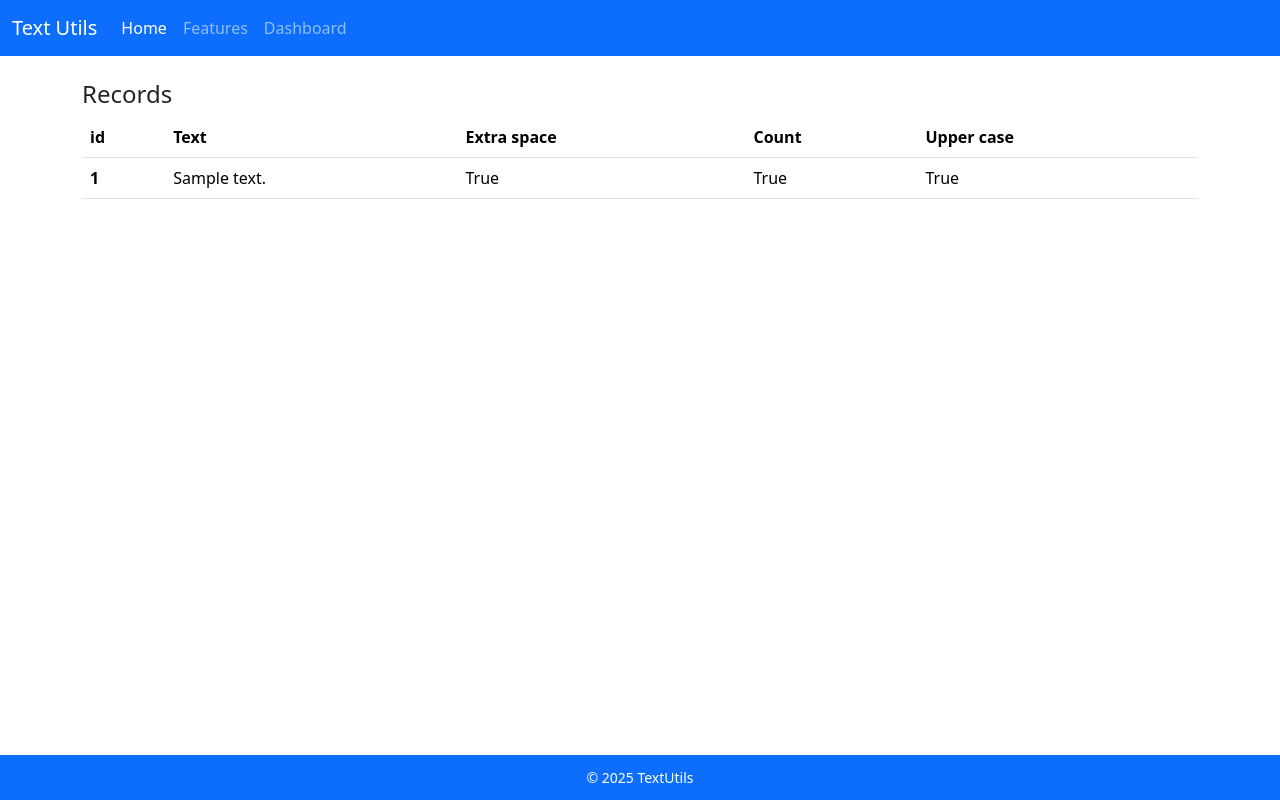
After one commit to praveenkk21/Textutils, a Django app: page /dashboard/ in a window 1280 px wide. The commit adds this page. Run offline with Django 5.2, Linux system fonts and the light colour scheme; tables that the repository leaves empty hold one stand-in row (values such as "Sample post").

Commit message:
with dashboard

```diff
--- a/textutils/templates/base.html
+++ b/textutils/templates/base.html
@@ -17,9 +17,9 @@
           </button>
           <div class="collapse navbar-collapse" id="navbarNavDropdown">
             <ul class="navbar-nav">
-              <li class="nav-item"><a class="nav-link active" href="#">Home</a></li>
+              <li class="nav-item"><a class="nav-link active" href="/">Home</a></li>
               <li class="nav-item"><a class="nav-link" href="#">Features</a></li>
-              <li class="nav-item"><a class="nav-link" href="#">Pricing</a></li>
+              <li class="nav-item"><a class="nav-link" href="/dashboard">Dashboard</a></li>
             </ul>
           </div>
         </div>
--- /dev/null
+++ b/textutils/templates/dashboard.html
@@ -0,0 +1,26 @@
+{% extends "base.html" %}
+{% block  content %}
+ <div class="mt-2 h4">Records</div>
+ <table class="table">
+    <thead>
+      <tr>
+        <th scope="col">id</th>
+        <th scope="col">Text</th>
+        <th scope="col">Extra space</th>
+        <th scope="col">Count</th>
+        <th scope="col">Upper case</th>
+      </tr>
+    </thead>
+    <tbody>
+        {% for record in records%}
+      <tr>
+        <th scope="row">{{ record.id }}</th>
+        <td>{{ record.text }}</td>
+        <td>{{ record.extra_space }}</td>
+        <td>{{ record.count }}</td>
+        <td>{{ record.uppercase }}</td>
+      </tr>
+      {% endfor %}
+    </tbody>
+ </table>
+{% endblock %}
--- /dev/null
+++ b/textutils/textutils/models.py
@@ -0,0 +1,10 @@
+from django.db import models
+
+class textutils(models.Model):
+    text = models.CharField(max_length=50)
+    extra_space = models.BooleanField(default=False)
+    count = models.BooleanField(default=False)
+    uppercase = models.BooleanField(default=False)
+
+    def __str__(self):
+        return self.text
--- a/textutils/textutils/urls.py
+++ b/textutils/textutils/urls.py
@@ -20,6 +20,8 @@ from . import views
 
 urlpatterns = [
     path('admin/', admin.site.urls),
+    path('', views.index,name='index'),
     path('index/',views.index,name='index'),
-    path('analyzer/',views.analyzer,name='analyzer')
+    path('analyzer/',views.analyzer,name='analyzer'),
+    path('dashboard/',views.dashboard,name='dashboard')
 ]
--- a/textutils/textutils/views.py
+++ b/textutils/textutils/views.py
@@ -1,5 +1,6 @@
 from django.http import HttpResponse
 from django.shortcuts import render
+from .models import textutils
 
 
 def index(request):
@@ -23,4 +24,15 @@ def analyzer(request):
         countofchars = len(Transformedtext)
         Transformedtext += f"\n\nTotal character count (excluding extra spaces): {countofchars}"
 
+    textutils.objects.create(
+        text=text,
+        extra_space=True if extraspace == 'on' else False,
+        count=True if count == 'on' else False,
+        uppercase=True if uppercase == 'on' else False
+        )
+
     return render(request, 'analyzer.html', {'Transformedtext': Transformedtext})
+
+def dashboard(request):
+    records = textutils.objects.all()
+    return render(request,'dashboard.html',{'records':records})
```
Also changed, not shown: textutils/textutils/settings.py (+7 -2 lines), textutils/db.sqlite3 (deleted), textutils/textutils/migrations/0001_initial.py (added), textutils/textutils/migrations/__init__.py (added).
